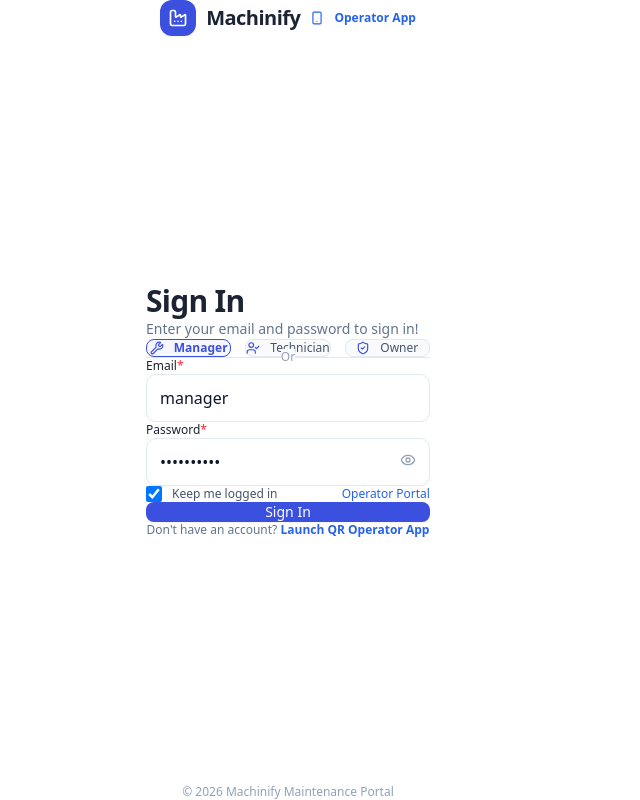
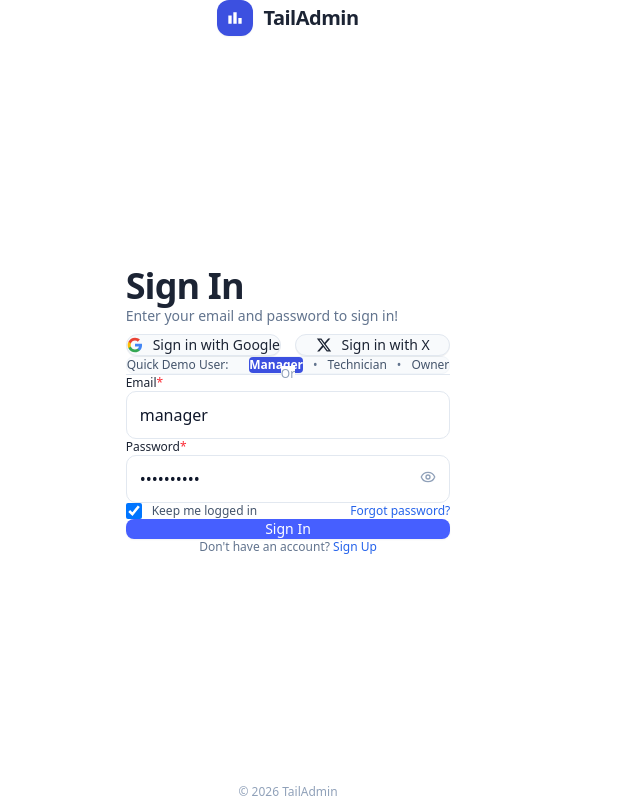
Before and after one commit to ervaibhavsinghal/factory-machine, a Next.js app: page /login in a window 1280 px wide. Shown: the whole page, without its empty margins (0-640 px from the left). Built offline with nearby package versions, Linux system fonts and the light colour scheme.

Commit message:
Exact match TailAdmin sign in page design

```diff
--- a/src/app/login/page.tsx
+++ b/src/app/login/page.tsx
@@ -3,14 +3,9 @@
 import { useState } from "react";
 import Link from "next/link";
 import {
-  Factory,
   Eye,
   EyeOff,
   AlertCircle,
-  Wrench,
-  UserCheck,
-  ShieldCheck,
-  Smartphone,
 } from "lucide-react";
 
 export default function LoginPage() {
@@ -64,85 +59,119 @@
   }
 
   return (
-    <div className="min-h-screen w-full bg-white text-slate-800 antialiased font-sans grid grid-cols-1 lg:grid-cols-2">
+    <div className="min-h-screen w-full bg-white text-[#1C2434] antialiased font-sans grid grid-cols-1 lg:grid-cols-2">
 
       {/* LEFT COLUMN: Clean TailAdmin Sign In Form */}
-      <div className="flex flex-col justify-between px-6 py-8 sm:px-12 lg:px-16 xl:px-24 max-w-xl mx-auto w-full">
-        {/* Top Logo for Mobile & Header */}
-        <div className="flex items-center justify-between pb-4">
-          <Link href="/" className="flex items-center gap-2.5 group">
+      <div className="flex flex-col justify-between p-6 sm:p-10 lg:p-16 max-w-xl mx-auto w-full min-h-screen">
+        {/* Top Logo */}
+        <div className="pt-2 pb-4">
+          <Link href="/" className="inline-flex items-center gap-2.5">
             <div className="w-9 h-9 rounded-xl bg-[#3C50E0] text-white grid place-items-center shadow-xs">
-              <Factory className="w-5 h-5" />
+              <svg className="w-5 h-5 fill-current" viewBox="0 0 24 24">
+                <path d="M4 19h4V9H4v10zm6 0h4V5h-4v14zm6 0h4v-7h-4v7z" />
+              </svg>
             </div>
-            <span className="font-bold text-xl text-[#1C2434] tracking-tight">Machinify</span>
-          </Link>
-
-          <Link
-            href="/operator"
-            className="lg:hidden text-xs font-semibold text-[#3C50E0] hover:underline flex items-center gap-1"
-          >
-            <Smartphone className="w-3.5 h-3.5" />
-            <span>Operator App</span>
+            <span className="font-bold text-xl text-[#1C2434] tracking-tight">TailAdmin</span>
           </Link>
         </div>
 
-        {/* Form Main Area */}
+        {/* Form Container */}
         <div className="my-auto py-4">
-          <div className="mb-6">
-            <h1 className="text-3xl font-bold text-[#1C2434] tracking-tight">
+          <div className="mb-8">
+            <h1 className="text-3xl sm:text-4xl font-bold text-[#1C2434] tracking-tight">
               Sign In
             </h1>
-            <p className="text-sm text-slate-500 mt-2 font-medium">
+            <p className="text-sm text-slate-500 mt-2 font-normal">
               Enter your email and password to sign in!
             </p>
           </div>
 
-          {/* Quick Demo Social Buttons (TailAdmin Google & X style) */}
-          <div className="grid grid-cols-3 gap-3 mb-6">
+          {/* Social Login Buttons matching TailAdmin screenshot */}
+          <div className="grid grid-cols-1 sm:grid-cols-2 gap-3 mb-6">
             <button
               type="button"
               onClick={() => setDemoCredentials("manager", "manager123")}
-              className={`py-2.5 px-3 rounded-lg border text-xs font-medium flex items-center justify-center gap-2 transition-all ${
-                username === "manager"
-                  ? "border-[#3C50E0] bg-[#3C50E0]/5 text-[#3C50E0] font-semibold"
-                  : "border-slate-200 bg-[#F8FAFC] text-slate-600 hover:bg-slate-100"
-              }`}
+              className="py-3 px-4 rounded-xl border border-slate-200 bg-[#F8FAFC] hover:bg-slate-100 text-xs sm:text-sm font-medium text-[#1C2434] flex items-center justify-center gap-2.5 transition-colors shadow-2xs"
             >
-              <Wrench className="w-3.5 h-3.5 text-[#3C50E0]" />
-              <span>Manager</span>
+              <svg className="w-4 h-4 shrink-0" viewBox="0 0 24 24">
+                <path
+                  fill="#4285F4"
+                  d="M22.56 12.25c0-.78-.07-1.53-.2-2.25H12v4.26h5.92c-.26 1.37-1.04 2.53-2.21 3.31v2.77h3.57c2.08-1.92 3.28-4.74 3.28-8.09z"
+                />
+                <path
+                  fill="#34A853"
+                  d="M12 23c2.97 0 5.46-.98 7.28-2.66l-3.57-2.77c-.98.66-2.23 1.06-3.71 1.06-2.86 0-5.29-1.93-6.16-4.53H2.18v2.84C3.99 20.53 7.7 23 12 23z"
+                />
+                <path
+                  fill="#FBBC05"
+                  d="M5.84 14.09c-.22-.66-.35-1.36-.35-2.09s.13-1.43.35-2.09V7.06H2.18C1.43 8.55 1 10.22 1 12s.43 3.45 1.18 4.94l2.85-2.22.81-.63z"
+                />
+                <path
+                  fill="#EA4335"
+                  d="M12 5.38c1.62 0 3.06.56 4.21 1.64l3.15-3.15C17.45 2.09 14.97 1 12 1 7.7 1 3.99 3.47 2.18 7.06l3.66 2.84c.87-2.6 3.3-4.52 6.16-4.52z"
+                />
+              </svg>
+              <span>Sign in with Google</span>
             </button>
 
             <button
               type="button"
               onClick={() => setDemoCredentials("tech1", "tech123")}
-              className={`py-2.5 px-3 rounded-lg border text-xs font-medium flex items-center justify-center gap-2 transition-all ${
-                username === "tech1"
-                  ? "border-[#3C50E0] bg-[#3C50E0]/5 text-[#3C50E0] font-semibold"
-                  : "border-slate-200 bg-[#F8FAFC] text-slate-600 hover:bg-slate-100"
+              className="py-3 px-4 rounded-xl border border-slate-200 bg-[#F8FAFC] hover:bg-slate-100 text-xs sm:text-sm font-medium text-[#1C2434] flex items-center justify-center gap-2.5 transition-colors shadow-2xs"
+            >
+              <svg className="w-4 h-4 fill-[#1C2434] shrink-0" viewBox="0 0 24 24">
+                <path d="M18.244 2.25h3.308l-7.227 8.26 8.502 11.24H16.17l-5.214-6.817L4.99 21.75H1.68l7.73-8.835L1.254 2.25H8.08l4.713 6.231zm-1.161 17.52h1.833L7.084 4.126H5.117z" />
+              </svg>
+              <span>Sign in with X</span>
+            </button>
+          </div>
+
+          {/* Quick Role Fill Pills bar */}
+          <div className="flex items-center justify-between text-xs text-slate-500 bg-slate-50 p-2.5 rounded-lg mb-6 border border-slate-100">
+            <span className="font-medium text-slate-600">Quick Demo User:</span>
+            <div className="flex items-center gap-1.5 font-medium">
+              <button
+                type="button"
+                onClick={() => setDemoCredentials("manager", "manager123")}
+                className={`px-2 py-0.5 rounded transition-all ${
+                  username === "manager"
+                    ? "bg-[#3C50E0] text-white font-bold"
+                    : "text-slate-600 hover:text-[#3C50E0]"
                 }`}
               >
-              <UserCheck className="w-3.5 h-3.5 text-[#3C50E0]" />
-              <span>Technician</span>
+                Manager
               </button>
-
+              <span>•</span>
+              <button
+                type="button"
+                onClick={() => setDemoCredentials("tech1", "tech123")}
+                className={`px-2 py-0.5 rounded transition-all ${
+                  username === "tech1"
+                    ? "bg-[#3C50E0] text-white font-bold"
+                    : "text-slate-600 hover:text-[#3C50E0]"
+                }`}
+              >
+                Technician
+              </button>
+              <span>•</span>
               <button
                 type="button"
                 onClick={() => setDemoCredentials("owner", "owner123")}
-              className={`py-2.5 px-3 rounded-lg border text-xs font-medium flex items-center justify-center gap-2 transition-all ${
+                className={`px-2 py-0.5 rounded transition-all ${
                   username === "owner"
-                  ? "border-[#3C50E0] bg-[#3C50E0]/5 text-[#3C50E0] font-semibold"
-                  : "border-slate-200 bg-[#F8FAFC] text-slate-600 hover:bg-slate-100"
+                    ? "bg-[#3C50E0] text-white font-bold"
+                    : "text-slate-600 hover:text-[#3C50E0]"
                 }`}
               >
-              <ShieldCheck className="w-3.5 h-3.5 text-[#3C50E0]" />
-              <span>Owner</span>
+                Owner
               </button>
+            </div>
           </div>
 
           {/* Or Divider */}
           <div className="relative flex items-center justify-center mb-6">
             <div className="w-full border-t border-slate-200" />
-            <span className="bg-white px-3 text-xs text-slate-400 font-medium absolute">Or</span>
+            <span className="bg-white px-4 text-xs text-slate-400 font-normal absolute">Or</span>
           </div>
 
           {error && (
@@ -152,10 +181,10 @@
             </div>
           )}
 
-          <form onSubmit={submit} className="space-y-4">
-            {/* Username / Email Input */}
+          <form onSubmit={submit} className="space-y-5">
+            {/* Email Input */}
             <div>
-              <label className="block text-xs font-medium text-[#1C2434] mb-1.5">
+              <label className="block text-xs font-medium text-[#1C2434] mb-2">
                 Email<span className="text-red-500">*</span>
               </label>
               <input
@@ -165,13 +194,13 @@
                 placeholder="info@gmail.com"
                 autoComplete="username"
                 required
-                className="w-full rounded-lg border border-slate-200 bg-white px-4 py-3 text-sm text-[#1C2434] font-medium placeholder:text-slate-400 focus:outline-none focus:border-[#3C50E0] focus:ring-1 focus:ring-[#3C50E0] transition-all"
+                className="w-full rounded-lg border border-slate-200 bg-white px-4 py-3 text-sm text-[#1C2434] font-normal placeholder:text-slate-400 focus:outline-none focus:border-[#3C50E0] focus:ring-1 focus:ring-[#3C50E0] transition-all"
               />
             </div>
 
             {/* Password Input */}
             <div>
-              <label className="block text-xs font-medium text-[#1C2434] mb-1.5">
+              <label className="block text-xs font-medium text-[#1C2434] mb-2">
                 Password<span className="text-red-500">*</span>
               </label>
               <div className="relative">
@@ -182,7 +211,7 @@
                   placeholder="Enter your password"
                   autoComplete="current-password"
                   required
-                  className="w-full rounded-lg border border-slate-200 bg-white px-4 py-3 text-sm text-[#1C2434] font-medium placeholder:text-slate-400 focus:outline-none focus:border-[#3C50E0] focus:ring-1 focus:ring-[#3C50E0] transition-all pr-11"
+                  className="w-full rounded-lg border border-slate-200 bg-white px-4 py-3 text-sm text-[#1C2434] font-normal placeholder:text-slate-400 focus:outline-none focus:border-[#3C50E0] focus:ring-1 focus:ring-[#3C50E0] transition-all pr-11"
                 />
                 <button
                   type="button"
@@ -196,7 +225,7 @@
 
             {/* Checkbox and Forgot Password */}
             <div className="flex items-center justify-between text-xs pt-1">
-              <label className="flex items-center gap-2 cursor-pointer text-slate-600 font-medium select-none">
+              <label className="flex items-center gap-2 cursor-pointer text-slate-600 font-normal select-none">
                 <input
                   type="checkbox"
                   checked={keepLoggedIn}
@@ -206,8 +235,8 @@
                 <span>Keep me logged in</span>
               </label>
 
-              <Link href="/operator" className="text-[#3C50E0] font-medium hover:underline">
-                Operator Portal
+              <Link href="/operator" className="text-[#3C50E0] font-normal hover:underline">
+                Forgot password?
               </Link>
             </div>
 
@@ -215,28 +244,28 @@
             <button
               type="submit"
               disabled={busy}
-              className="w-full rounded-lg bg-[#3C50E0] hover:bg-[#3143C2] py-3 text-sm font-medium text-white transition-colors disabled:opacity-60 flex items-center justify-center gap-2 mt-2 shadow-xs"
+              className="w-full rounded-lg bg-[#465FFF] hover:bg-[#3B52E8] py-3 text-sm font-medium text-white transition-colors disabled:opacity-60 flex items-center justify-center gap-2 mt-2 shadow-xs"
             >
               <span>{busy ? "Signing In…" : "Sign In"}</span>
             </button>
           </form>
 
-          <p className="text-xs text-slate-500 text-center mt-6">
+          <p className="text-xs text-slate-500 text-center mt-6 font-normal">
             Don&apos;t have an account?{" "}
-            <Link href="/operator" className="text-[#3C50E0] font-semibold hover:underline">
-              Launch QR Operator App
+            <Link href="/operator" className="text-[#3C50E0] font-normal hover:underline">
+              Sign Up
             </Link>
           </p>
         </div>
 
         {/* Footer info */}
         <div className="text-xs text-slate-400 py-2">
-          &copy; {new Date().getFullYear()} Machinify Maintenance Portal
+          &copy; {new Date().getFullYear()} TailAdmin
         </div>
       </div>
 
       {/* RIGHT COLUMN: TailAdmin Dark Navy Grid Banner */}
-      <div className="hidden lg:flex flex-col items-center justify-center bg-[#0C1427] text-white p-12 relative overflow-hidden">
+      <div className="hidden lg:flex flex-col items-center justify-center bg-[#0C1427] text-white p-12 relative overflow-hidden min-h-screen">
         {/* Grid Pattern Background */}
         <div
           className="absolute inset-0 opacity-20 pointer-events-none"
@@ -250,16 +279,21 @@
         <div className="absolute top-1/2 left-1/2 -translate-x-1/2 -translate-y-1/2 w-96 h-96 rounded-full bg-[#3C50E0]/20 blur-3xl pointer-events-none" />
 
         <div className="relative z-10 flex flex-col items-center text-center max-w-sm space-y-4">
+          {/* Logo Box */}
           <div className="w-16 h-16 rounded-2xl bg-[#3C50E0] grid place-items-center text-white shadow-2xl mb-1">
-            <Factory className="w-8 h-8" />
+            <svg className="w-8 h-8 fill-current" viewBox="0 0 24 24">
+              <path d="M4 19h4V9H4v10zm6 0h4V5h-4v14zm6 0h4v-7h-4v7z" />
+            </svg>
           </div>
 
-          <h2 className="text-3xl font-extrabold text-white tracking-tight">
-            Machinify
+          <h2 className="text-3xl sm:text-4xl font-extrabold text-white tracking-tight">
+            TailAdmin
           </h2>
 
-          <p className="text-sm text-[#94A3B8] font-normal leading-relaxed">
-            Free and Open-Source Tailwind CSS Admin Dashboard Template
+          <p className="text-sm text-[#94A3B8] font-normal leading-relaxed max-w-xs">
+            Free and Open-Source Tailwind CSS Admin
+            <br />
+            Dashboard Template
           </p>
         </div>
       </div>
```
Lines whose indentation alone changed are shown as unchanged.
